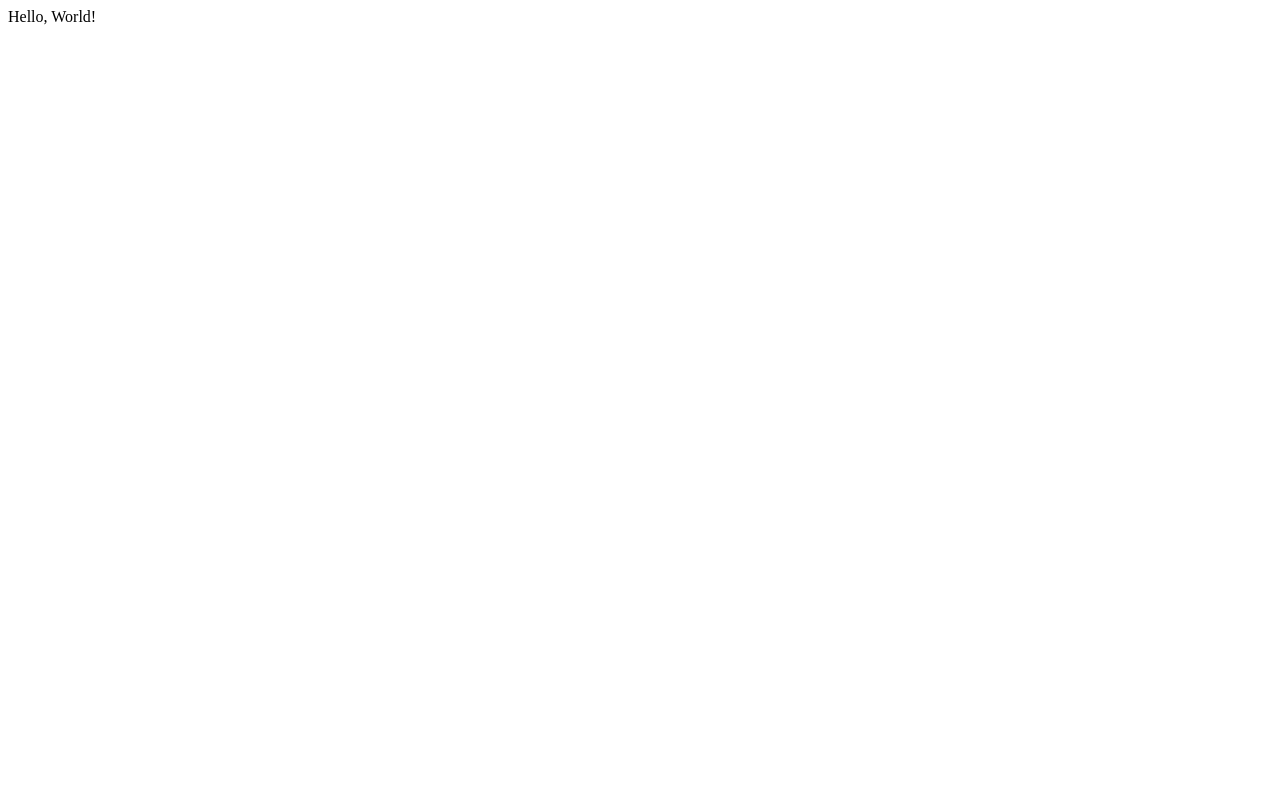
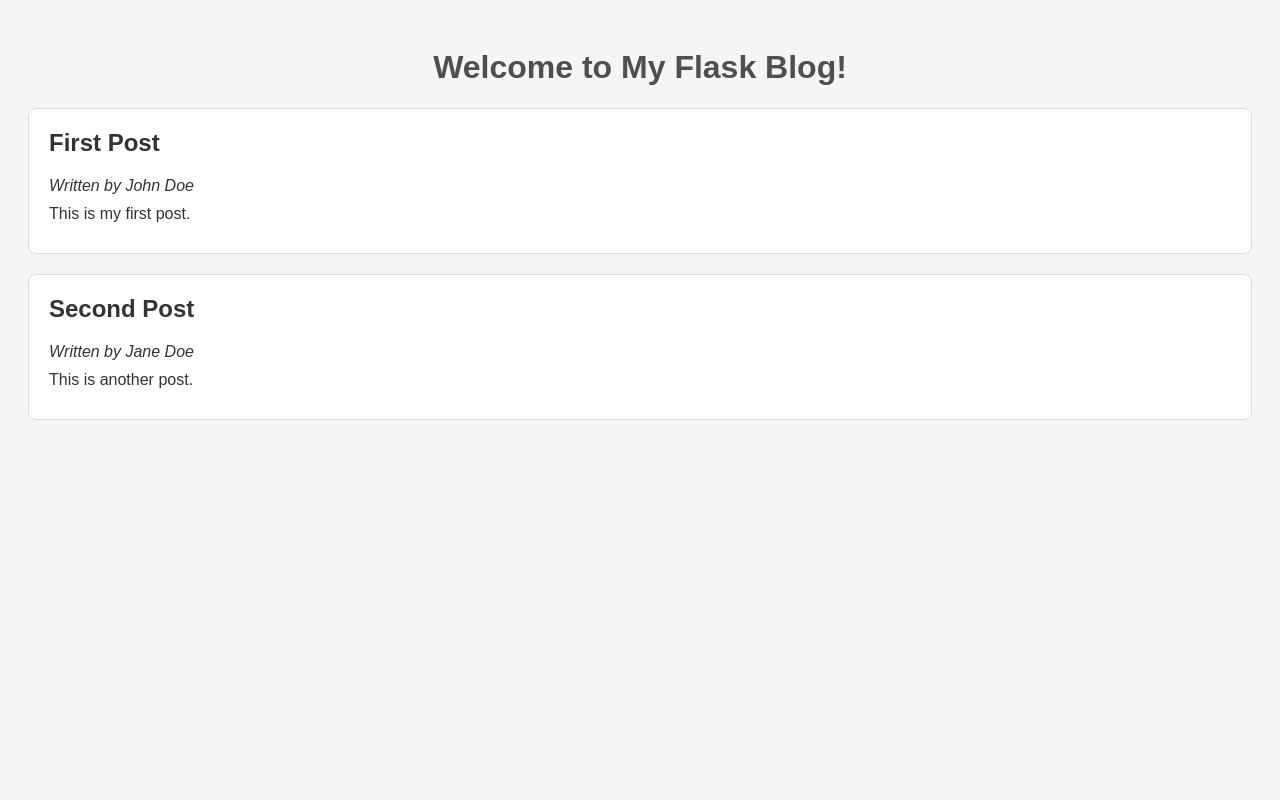
Before and after one commit to ElinorKotzott/my_blog, a Flask app: page / in a window 1280 px wide. Before the commit the page is almost empty. Run offline with Flask 3, Linux system fonts and the light colour scheme.

Commit message:
added logic to display blog posts in app.py and index.html

```diff
--- a/app.py
+++ b/app.py
@@ -1,3 +1,5 @@
+import json
+
 from flask import Flask
 from flask import render_template
 
@@ -5,14 +7,9 @@ app = Flask(__name__)
 
 
 @app.route('/')
-def hello_world():
-    return 'Hello, World!'
-
-
-
-@app.route('/')
 def index():
-    # add code here to fetch the job posts from a file
+    with open("data.json", "r") as handle:
+        blog_posts = json.load(handle)
     return render_template('index.html', posts=blog_posts)
 
 
--- a/templates/index.html
+++ b/templates/index.html
@@ -7,21 +7,13 @@
     <link rel="stylesheet" href="{{ url_for('static', filename='style.css') }}">
 </head>
 <body>
-    <h1>Welcome to My Flask Blog!</h1>
+<h1>Welcome to My Flask Blog!</h1>
+    {% for post in posts: %}
     <div class="post">
-        <h2>Post Title</h2>
-        <p><em>Written by ...</em></p>
-        <p>Post content</p>
+        <h2>{{ post["title"] }}</h2>
+        <p><em>Written by {{ post["author"] }}</em></p>
+        <p>{{ post["content"] }}</p>
     </div>
-    <div class="post">
-        <h2>Post Title</h2>
-        <p><em>Written by ...</em></p>
-        <p>Post content</p>
-    </div>
-    <div class="post">
-        <h2>Post Title</h2>
-        <p><em>Written by ...</em></p>
-        <p>Post content</p>
-    </div>
+    {% endfor %}
 </body>
 </html>
```
